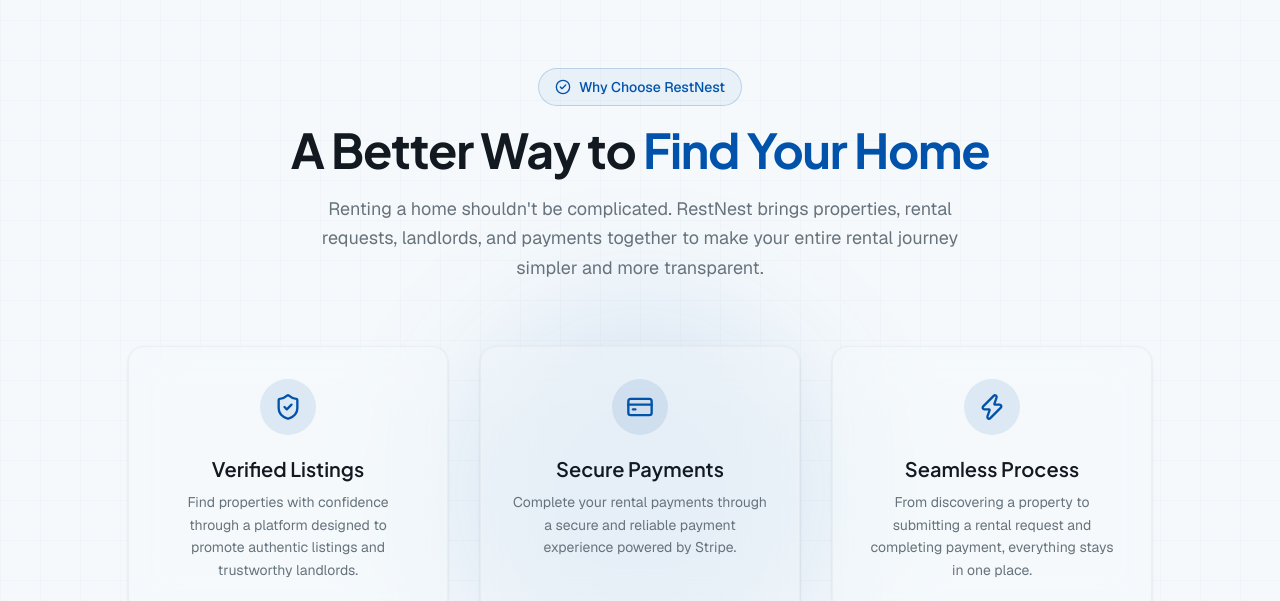
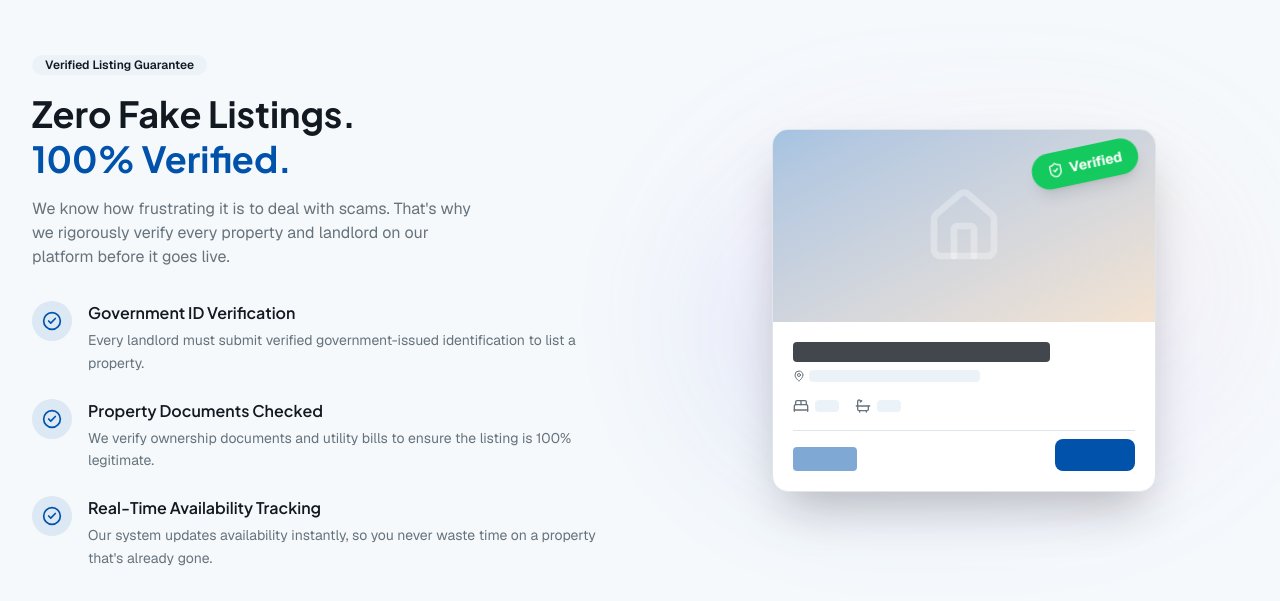
Before and after one commit to hasnatfahmidkhan/restnest-frontend, a Next.js app: page / in a window 1280 px wide. Shown: the part 1379-1980 px from the top of the page. Built offline with nearby package versions, Linux system fonts and the light colour scheme; no server answers.

Commit message:
feat(popular-locations): implement dynamic city images and fetch popular locations from API

```diff
--- /dev/null
+++ b/app/(public)/_actions/home.ts
@@ -0,0 +1,25 @@
+"use server";
+
+export type PopularLocation = {
+  location: string;
+  propertyCount: number;
+};
+
+export async function getPopularLocations(): Promise<PopularLocation[]> {
+  try {
+    const res = await fetch(
+      `${process.env.NEXT_PUBLIC_API_URL}/properties/popular-locations`,
+      {
+        next: { revalidate: 3600 }, // Cache this data for 1 hour
+      },
+    );
+
+    if (!res.ok) return [];
+
+    const data = await res.json();
+    return data.data || [];
+  } catch (error) {
+    console.error("Failed to fetch popular locations:", error);
+    return [];
+  }
+}
--- a/app/(public)/_component/home/PopularLocations.tsx
+++ b/app/(public)/_component/home/PopularLocations.tsx
@@ -1,36 +1,37 @@
 "use client";
 
-import { Container } from "@/components/shared/container";
 import { motion } from "framer-motion";
 import Image from "next/image";
 import { useRouter } from "next/navigation";
+import { PopularLocation } from "../../_actions/home";
 
-const cities = [
-  {
-    name: "Dhaka",
-    image:
-      "https://images.unsplash.com/photo-1587474260584-136574528ed5?q=80&w=2070",
-    count: "500+ Properties",
-  },
-  {
-    name: "Chittagong",
-    image:
-      "https://images.unsplash.com/photo-1622542084076-23a35977dc28?q=80&w=2070",
-    count: "200+ Properties",
-  },
-  {
-    name: "Sylhet",
-    image:
-      "https://images.unsplash.com/photo-1599661046827-dacde6976549?q=80&w=2070",
-    count: "150+ Properties",
-  },
-];
+// Image mapping for known cities. Falls back to a generic luxury home image.
+export const cityImages: Record<string, string> = {
+  Dhaka:
+    "https://res.cloudinary.com/dye6u4hpt/image/upload/v1786124655/images_5_z3jafq.jpg",
+  Chittagong:
+    "https://res.cloudinary.com/dye6u4hpt/image/upload/v1786125293/1615872938366_elfusn.jpg",
+  Sylhet:
+    "https://res.cloudinary.com/dye6u4hpt/image/upload/v1786125348/Sylhet_city_02_guj4x5.jpg",
+};
 
-export default function PopularLocations() {
+const fallbackImage =
+  "https://images.unsplash.com/photo-1564013799919-ab600027ffc6?q=80&w=2070";
+
+interface PopularLocationsProps {
+  locations: PopularLocation[];
+}
+
+export default function PopularLocations({ locations }: PopularLocationsProps) {
   const router = useRouter();
 
+  // Fallback if the API returns an empty array
+  if (!locations || locations.length === 0) {
+    return null;
+  }
+
   return (
-    <Container className="py-20 md:py-28">
+    <section className="container mx-auto px-4 py-20 md:py-28">
       <div className="text-center mb-14">
         <h2 className="text-3xl md:text-4xl font-heading font-bold text-foreground mb-3">
           Popular Locations
@@ -41,34 +42,41 @@
       </div>
 
       <div className="grid grid-cols-1 md:grid-cols-3 gap-8">
-        {cities.map((city, i) => (
+        {locations.map((city, i) => {
+          const image = cityImages[city.location] || fallbackImage;
+
+          return (
             <motion.div
-            key={city.name}
+              key={city.location}
               initial={{ opacity: 0, y: 30 }}
               whileInView={{ opacity: 1, y: 0 }}
               viewport={{ once: true }}
               transition={{ duration: 0.5, delay: i * 0.1 }}
               onClick={() =>
-              router.push(`/properties?city=${city.name.toLowerCase()}`)
+                router.push(`/properties?city=${city.location.toLowerCase()}`)
               }
               className="relative h-80 rounded-2xl overflow-hidden cursor-pointer group"
             >
               <Image
-              src={city.image}
-              alt={`Properties in ${city.name}`}
+                fill
+                src={image}
+                alt={`Properties in ${city.location}`}
                 className="absolute inset-0 w-full h-full object-cover group-hover:scale-110 transition-transform duration-700"
-              fill
               />
               <div className="absolute inset-0 bg-linear-to-t from-black/80 via-black/30 to-transparent" />
               <div className="absolute bottom-0 left-0 p-6">
                 <h3 className="text-3xl font-heading font-bold bg-linear-to-r from-primary to-primary-foreground bg-clip-text text-transparent drop-shadow-sm">
-                {city.name}
+                  {city.location}
                 </h3>
-              <p className="text-white/90 text-sm mt-1">{city.count}</p>
+                <p className="text-white/90 text-sm mt-1">
+                  {city.propertyCount}{" "}
+                  {city.propertyCount === 1 ? "Property" : "Properties"}
+                </p>
               </div>
             </motion.div>
-        ))}
+          );
+        })}
       </div>
-    </Container>
+    </section>
   );
 }
--- /dev/null
+++ b/app/(public)/_component/home/VerifiedGuarantee.tsx
@@ -0,0 +1,154 @@
+"use client";
+
+import { Container } from "@/components/shared/container";
+import { Badge } from "@/components/ui/badge";
+import { motion } from "framer-motion";
+import {
+  Bath,
+  BedDouble,
+  CheckCircle2,
+  Home,
+  MapPin,
+  ShieldCheck,
+} from "lucide-react";
+
+const verificationSteps = [
+  {
+    title: "Government ID Verification",
+    desc: "Every landlord must submit verified government-issued identification to list a property.",
+  },
+  {
+    title: "Property Documents Checked",
+    desc: "We verify ownership documents and utility bills to ensure the listing is 100% legitimate.",
+  },
+  {
+    title: "Real-Time Availability Tracking",
+    desc: "Our system updates availability instantly, so you never waste time on a property that's already gone.",
+  },
+];
+
+export default function VerifiedGuarantee() {
+  return (
+    <Container className="py-20 md:py-28">
+      <div className="grid grid-cols-1 md:grid-cols-2 gap-12 lg:gap-20 items-center">
+        {/* Left Column: Copy & Checklist */}
+        <motion.div
+          initial={{ opacity: 0, x: -30 }}
+          whileInView={{ opacity: 1, x: 0 }}
+          viewport={{ once: true, margin: "-100px" }}
+          transition={{ duration: 0.6 }}
+        >
+          <Badge
+            variant="secondary"
+            className="mb-4 py-1 px-3 text-xs font-semibold"
+          >
+            Verified Listing Guarantee
+          </Badge>
+
+          <h2 className="text-3xl md:text-4xl font-heading font-bold text-foreground mb-4 leading-tight">
+            Zero Fake Listings. <br />
+            <span className="text-primary">100% Verified.</span>
+          </h2>
+
+          <p className="text-muted-foreground mb-8 max-w-md">
+            We know how frustrating it is to deal with scams. That&apos;s why we
+            rigorously verify every property and landlord on our platform before
+            it goes live.
+          </p>
+
+          <div className="space-y-6">
+            {verificationSteps.map((step, i) => (
+              <motion.div
+                key={i}
+                initial={{ opacity: 0, y: 20 }}
+                whileInView={{ opacity: 1, y: 0 }}
+                viewport={{ once: true }}
+                transition={{ duration: 0.5, delay: 0.2 + i * 0.1 }}
+                className="flex items-start gap-4"
+              >
+                <div className="shrink-0 w-10 h-10 rounded-full bg-primary/10 flex items-center justify-center">
+                  <CheckCircle2 className="w-5 h-5 text-primary" />
+                </div>
+                <div>
+                  <h3 className="font-semibold text-foreground mb-1">
+                    {step.title}
+                  </h3>
+                  <p className="text-sm text-muted-foreground leading-relaxed">
+                    {step.desc}
+                  </p>
+                </div>
+              </motion.div>
+            ))}
+          </div>
+        </motion.div>
+
+        {/* Right Column: Interactive Property Card Mockup */}
+        <motion.div
+          initial={{ opacity: 0, scale: 0.9 }}
+          whileInView={{ opacity: 1, scale: 1 }}
+          viewport={{ once: true, margin: "-100px" }}
+          transition={{ duration: 0.6, delay: 0.2 }}
+          className="relative flex items-center justify-center"
+        >
+          {/* Glow Background */}
+          <div className="absolute inset-0 bg-linear-to-tr from-primary/20 via-purple-500/10 to-accent/20 rounded-full blur-3xl opacity-60" />
+
+          {/* The Mock Card */}
+          <div className="relative w-full max-w-sm bg-card border border-border rounded-2xl shadow-2xl overflow-hidden">
+            {/* Image Area */}
+            <div className="relative h-48 bg-muted overflow-hidden">
+              <div className="absolute inset-0 bg-linear-to-br from-primary/30 to-accent/30" />
+              <div className="absolute inset-0 flex items-center justify-center">
+                <Home className="w-20 h-20 text-white/30" />
+              </div>
+
+              {/* The Verified Stamp Animation */}
+              <motion.div
+                initial={{ scale: 0, rotate: -45, opacity: 0 }}
+                whileInView={{ scale: 1, rotate: -12, opacity: 1 }}
+                viewport={{ once: true }}
+                transition={{
+                  type: "spring",
+                  stiffness: 200,
+                  damping: 12,
+                  delay: 0.6,
+                }}
+                className="absolute top-4 right-4 bg-green-500/90 text-white px-4 py-2 rounded-full font-bold text-sm shadow-lg flex items-center gap-1.5 backdrop-blur-sm"
+              >
+                <ShieldCheck className="w-4 h-4" />
+                Verified
+              </motion.div>
+            </div>
+
+            {/* Card Content */}
+            <div className="p-5 space-y-4">
+              <div>
+                <div className="h-5 w-3/4 bg-foreground/80 rounded mb-2" />
+                <div className="flex items-center gap-1 text-muted-foreground">
+                  <MapPin className="w-3 h-3" />
+                  <div className="h-3 w-1/2 bg-muted rounded" />
+                </div>
+              </div>
+
+              <div className="flex gap-4">
+                <div className="flex items-center gap-1.5 text-muted-foreground">
+                  <BedDouble className="w-4 h-4" />
+                  <div className="h-3 w-6 bg-muted rounded" />
+                </div>
+                <div className="flex items-center gap-1.5 text-muted-foreground">
+                  <Bath className="w-4 h-4" />
+                  <div className="h-3 w-6 bg-muted rounded" />
+                </div>
+              </div>
+
+              <div className="flex items-end justify-between pt-2 border-t">
+                <div className="h-6 w-16 bg-primary/50 rounded" />
+                <div className="h-8 w-20 bg-primary rounded-lg" />
+              </div>
+            </div>
+          </div>
+        </motion.div>
+      </div>
+    </Container>
+  );
+}
--- a/app/(public)/page.tsx
+++ b/app/(public)/page.tsx
@@ -3,26 +3,31 @@
 import HeroSection from "./_component/home/HeroSection";
 
 import getFeaturedProperties from "@/services/getFeaturedProperties";
+import { getPopularLocations } from "./_actions/home";
 import FeaturedProperties from "./_component/home/FeaturedProperties";
 import HowItWorks from "./_component/home/HowItWorks";
 import LandlordCTA from "./_component/home/LandlordCTA";
 import PopularLocations from "./_component/home/PopularLocations";
 import Testimonials from "./_component/home/Testimonials";
 import TrustBar from "./_component/home/TrustBar";
+import VerifiedGuarantee from "./_component/home/VerifiedGuarantee";
 import WhyChooseUs from "./_component/home/WhyChooseUs";
 
 export default async function HomePage() {
   const categories = await getCategoriesService();
   const properties = await getFeaturedProperties();
+  const popularLocations = await getPopularLocations();
+
   return (
     <>
       <HeroSection />
       <TrustBar />
       <CategoriesSection categories={categories} />
       <FeaturedProperties properties={properties} />
+      <VerifiedGuarantee />
       <WhyChooseUs />
       <HowItWorks />
-      <PopularLocations />
+      <PopularLocations locations={popularLocations} />
       <Testimonials />
       <LandlordCTA />
     </>
```
Lines whose indentation alone changed are shown as unchanged.
